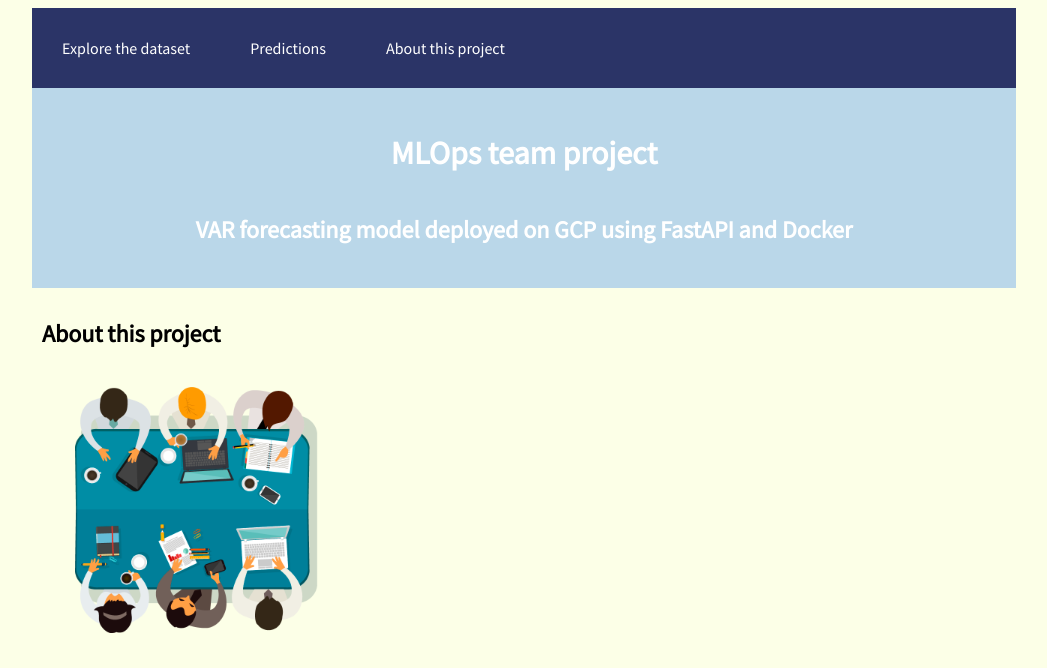
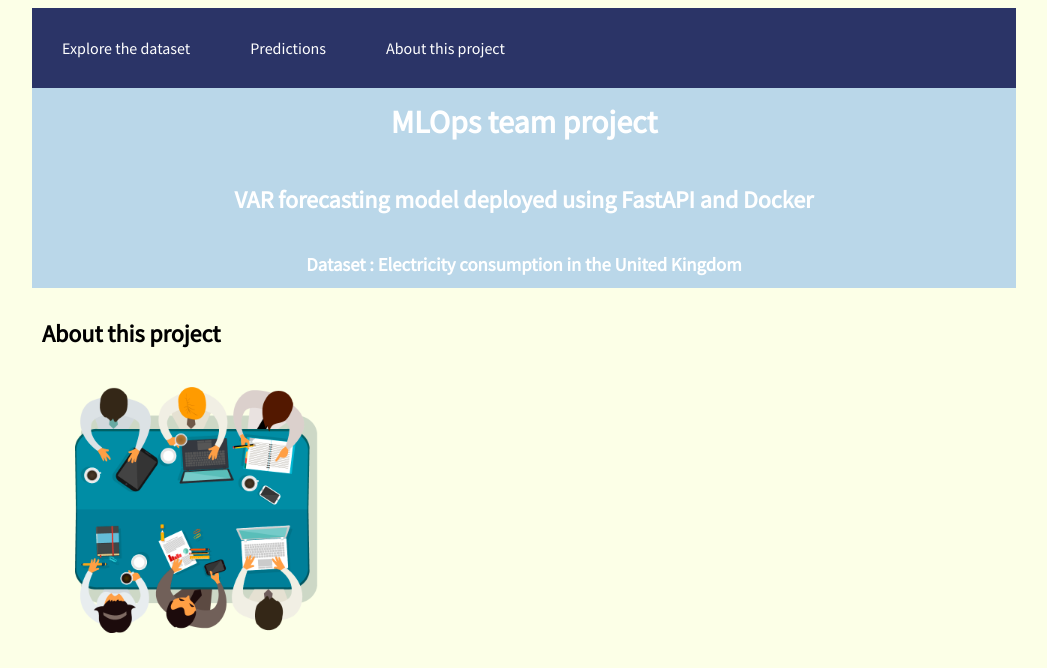
Before and after one commit to gambitl/Var_API_UK_Electricity_forecasting, a FastAPI app: page /about in a window 1280 px wide. Shown: the top 668 px of the page, without its empty margins (116-1163 px from the left). Run offline with FastAPI, Linux system fonts and the light colour scheme; parts of the project's set-up code (start-up, migrations or seed data) failed here and were passed over.

Commit message:
modification du fichier base.html

```diff
--- a/web_app/templates/base.html
+++ b/web_app/templates/base.html
@@ -16,7 +16,8 @@
         </nav>
         <header>
             <a href="http://localhost:8000"><h1>MLOps team project</h1></a>
-            <h2>VAR forecasting model deployed on GCP using FastAPI and Docker</h2>
+            <h2>VAR forecasting model deployed using FastAPI and Docker</h2>
+            <h3>Dataset : Electricity consumption in the United Kingdom</h3>
         </header>
         <main>
             {% block content %}
```
